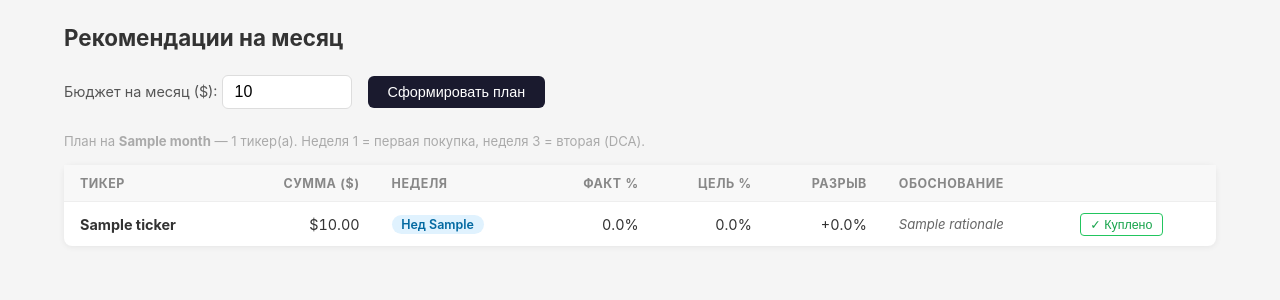
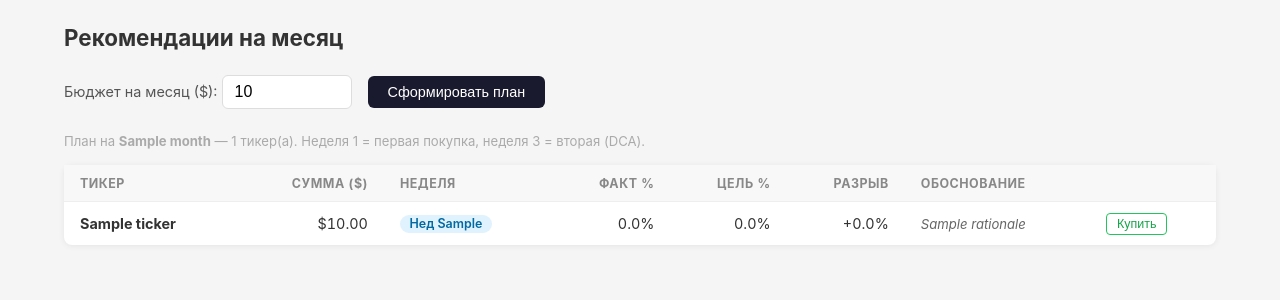
Before and after one commit to vredin/investments, a Python web app: template app/templates/recommend.html in a window 1280 px wide. Shown: the part 52-352 px from the top of the page. Run offline with Jinja, Linux system fonts and the light colour scheme; the template is opened without the code that fills it: most values are stand-ins (such as "Sample title", 1, 10 or a date in 2020).

Commit message:
[CHANGE] T-009: recommend — кнопка "Купить" вместо "✓ Куплено" (action vs status)
What changed:
- recommend.html: execute-btn label "✓ Куплено" → "Купить"
- Статус после клика остаётся "✓ Куплено" (зелёный текст без кнопки)

DA verdict: ACCEPTABLE

```diff
--- a/app/templates/recommend.html
+++ b/app/templates/recommend.html
@@ -63,7 +63,7 @@
       <td>
         {% if not r.executed %}
         <form method="POST" action="/recommend/execute/{{ r.month }}/{{ r.ticker }}" style="margin:0;">
-          <button class="execute-btn" type="submit">✓ Куплено</button>
+          <button class="execute-btn" type="submit">Купить</button>
         </form>
         {% else %}
         <span style="color:#22c55e;font-size:0.8rem;">✓</span>
```
